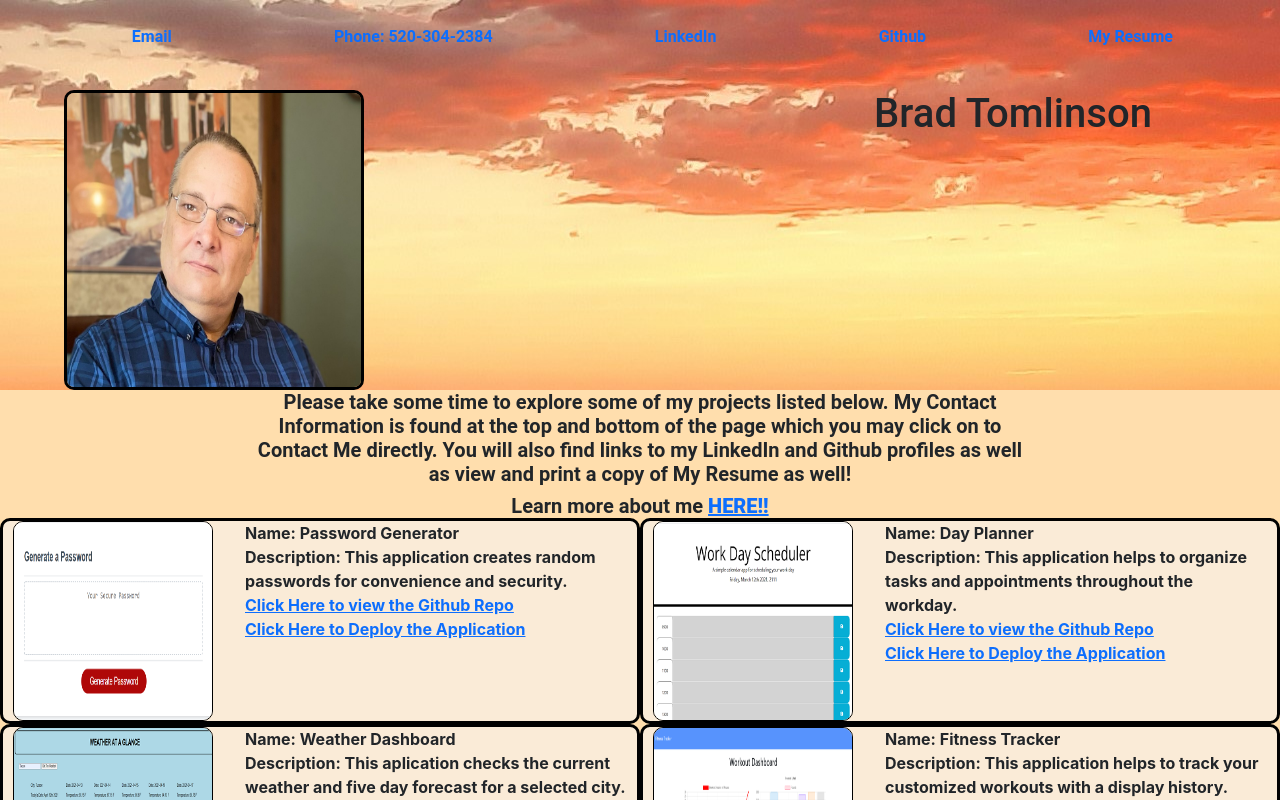
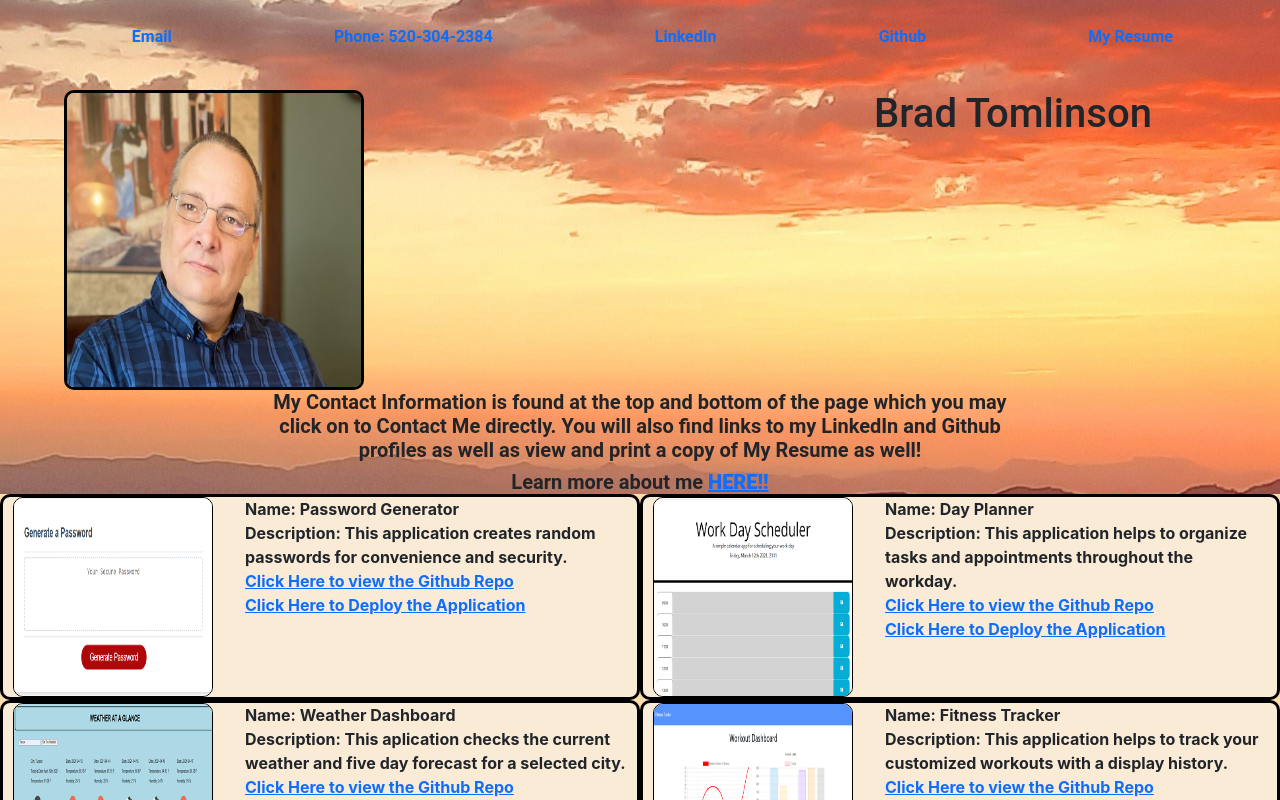
Before and after one commit to bradfan/showcase-portfolio, a React (Create React App) app: page / in a window 1280 px wide. Shown: the top 800 px of the page. Built offline with nearby package versions, Linux system fonts and the light colour scheme.

Commit message:
make adjustments to components for router

```diff
--- a/src/App.js
+++ b/src/App.js
@@ -4,7 +4,7 @@ import Header from "./Header";
 import Card from "./Card";
 import Footer from "./Footer";
 import Section from "./Section";
-import { BrowserRouter as Router, Route } from "react-router-dom";
+
 
 class App extends Component {
   state = {
@@ -15,7 +15,7 @@ class App extends Component {
     return (
       <div>
         <Header></Header>
-        <Section></Section>
+        {/* <Section></Section> */}
         {this.state.projects.map((project) => (
           <Card
             props={project}
--- a/src/Card.js
+++ b/src/Card.js
@@ -8,7 +8,6 @@ const styles = {
   padding: "0 10px",
   border: "3px solid black",
   borderRadius: "10px",
-
   backgroundColor: "#FAEBD7",
 };
 const lineStyle = {
@@ -17,7 +16,9 @@ const lineStyle = {
 
 function Card({ props }) {
   return (
+
     <div>
+
       <div style={styles} className="card">
         <div className="img-container">
           <img
--- a/src/Header.js
+++ b/src/Header.js
@@ -35,8 +35,8 @@ const pic = {
 
 function Header() {
   return (
-    <body>
-      <div style={styles}>
+    <body style={styles}>
+      <div >
         <nav>
           <ul>
             <strong>
@@ -80,6 +80,15 @@ function Header() {
         </div>
         <img src={face} style={pic} alt="Brad Tomlinson" />
       </div>
+      <div style={{textAlign: "center"}}>
+      <strong><h5 style = {{marginLeft: "20%", marginRight: "20%", fontWeight: "600",}}>
+        My Contact Information is found at the top and bottom of the page which
+        you may click on to Contact Me directly. You will also find links to my
+        LinkedIn and Github profiles as well as view and print a copy of My Resume
+        as well!
+      </h5></strong>
+    <strong><h5 style={{fontWeight: "600", marginBottom: "-.33px"}}>Learn more about me <strong><a href="https://github.com/bradfan" target="blank">HERE!!</a></strong> </h5></strong>
+    </div>
     </body>
   );
 }
--- a/src/Section.js
+++ b/src/Section.js
@@ -1,6 +1,6 @@
 import React from "react";
 
-const styles = {
+const section = {
     backgroundColor: "#FFDEAD",
     fontFamily: "Roboto, Times New Roman, Times, serif",
     textAlign: "center",
@@ -9,10 +9,9 @@ const styles = {
 
 function Section() {
   return (
-    <div style={styles}>
+    <div style={section}>
       <strong><h5 style = {{marginLeft: "20%", marginRight: "20%", fontWeight: "600",}}>
-        Please take some time to explore some of my projects listed below. My
-        Contact Information is found at the top and bottom of the page which
+        My Contact Information is found at the top and bottom of the page which
         you may click on to Contact Me directly. You will also find links to my
         LinkedIn and Github profiles as well as view and print a copy of My Resume
         as well!
```
Also changed, not shown: src/components/NavTabs.js (+12 -6 lines).
